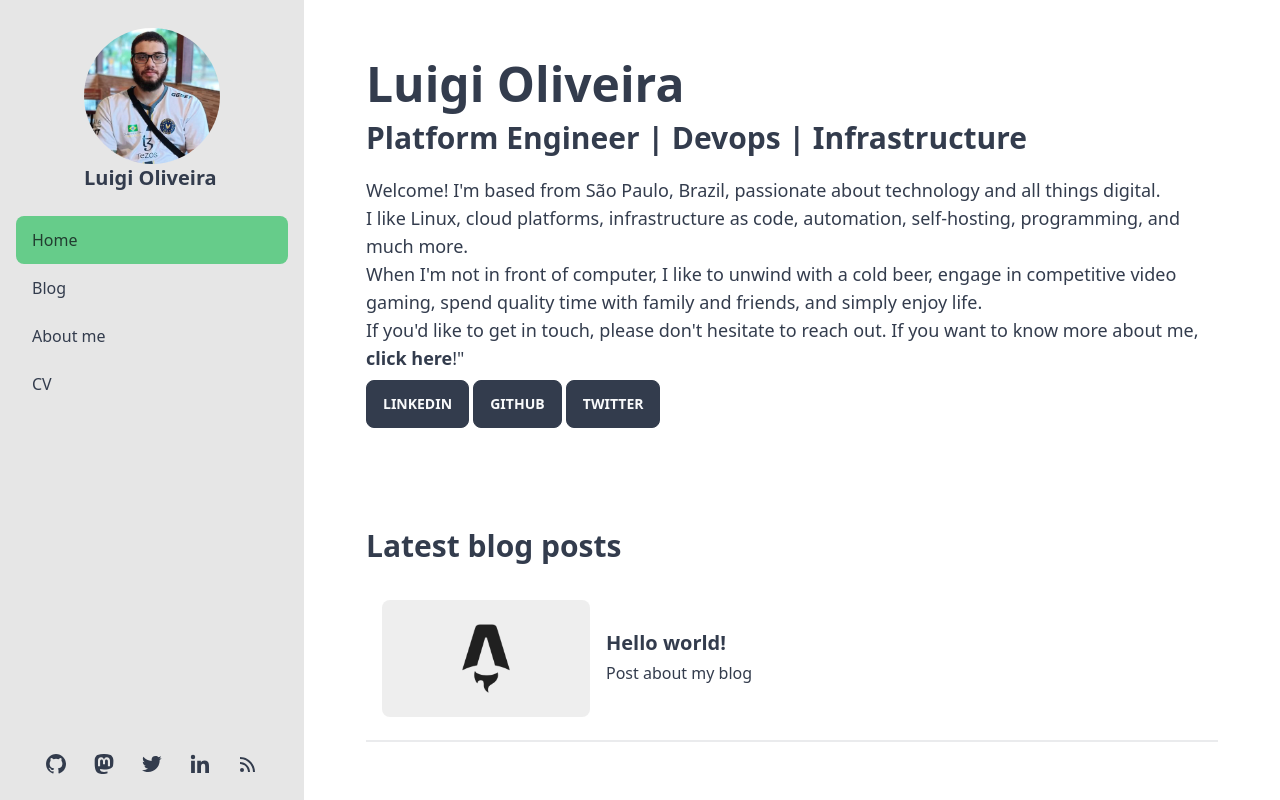
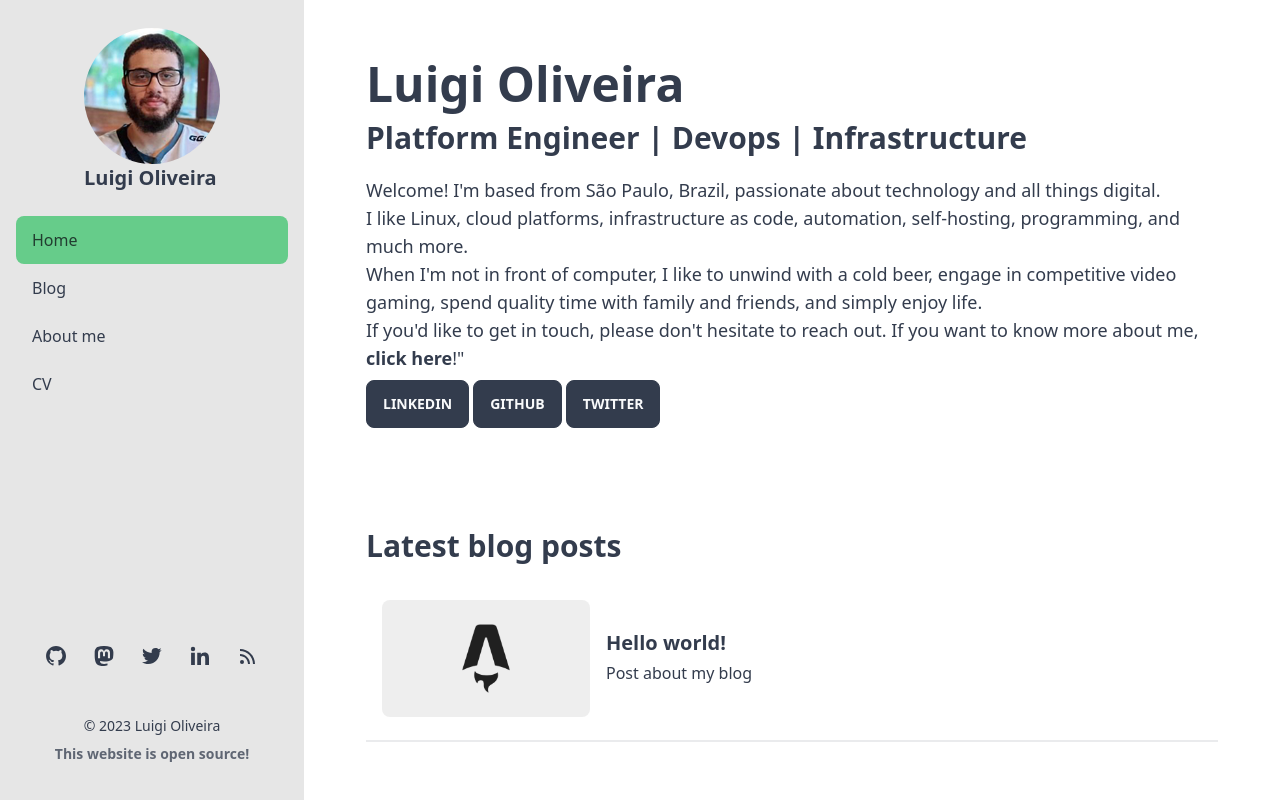
Before and after one commit to luigieai/luigi.dev.br, an Astro site: page / in a window 1280 px wide. Built offline with nearby package versions, Linux system fonts and the light colour scheme; Astro itself is replaced by a stand-in of ours.

Commit message:
fix: layouts fixes

```diff
--- a/src/components/SideBar.astro
+++ b/src/components/SideBar.astro
@@ -1,4 +1,5 @@
 ---
+import Footer from "./Footer.astro";
 const verify = (item) => {
   let path = Astro.url.pathname.split("/")[1];
   if (!path && item == "/index") {
@@ -10,15 +11,13 @@ const verify = (item) => {
 <div class="drawer-side bg-base-200">
   <label for="my-drawer" class="drawer-overlay bg-base-200"></label>
   <div class="menu p-4 overflow-y-auto w-[19rem] bg-base-200 text-base-content">
-    <div class="w-fit">
-      <a href="/">
-        <div class="avatar transition ease-in-out w-1/2 hover:scale-[102%] block m-auto mt-3 mb-6">
-          <div>
-            <img class="mask mask-circle" src="/profile.jpg" alt="profile image" />
-          </div>
-          <p class="normal-case text-xl font-semibold">Luigi Oliveira</p>
+    <div class="w-full">
+      <div class="avatar transition ease-in-out w-1/2 hover:scale-[102%] block m-auto mt-3 mb-6">
+        <div>
+          <img class="mask mask-circle" src="/profile.webp" alt="profile image" />
         </div>
-      </a>
+        <p class="normal-case inline text-xl font-semibold">Luigi Oliveira</p>
+      </div>
     </div>
     <ul class="menu bg-base-200">
       <!-- Sidebar content here -->
@@ -92,5 +91,6 @@ const verify = (item) => {
         </svg>
       </a>
     </div>
+    <Footer/>
   </div>
 </div>
--- a/src/layouts/BaseLayout.astro
+++ b/src/layouts/BaseLayout.astro
@@ -24,7 +24,7 @@ const { image, title = SITE_TITLE, description = SITE_DESCRIPTION } = Astro.prop
             <slot />
           </main>
         </div>
-        <Footer />
+
       </div>
       <SideBar />
     </div>
```
Also changed, not shown: public/profile.jpg (deleted), public/profile.webp (added).
